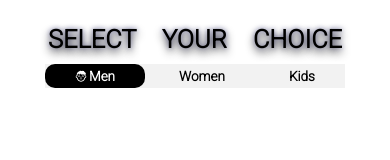
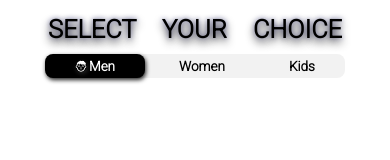
Before and after one commit to VishalChoudhary01/Marmeto_level_02, a plain HTML site: page index.html in a window 390 px wide. In both pictures the pointer is over the item "Men". Drawn offline with Linux system fonts and the light colour scheme; no server answers.

Commit message:
box -shadowi change in li button

```diff
--- a/style.css
+++ b/style.css
@@ -40,6 +40,7 @@ html {
   align-items: center;
   background: #F2F2F2;
   margin: 0 10px;
+  border-radius: 8px;
 }
 ul{
   display: flex;
@@ -67,9 +68,9 @@ li img{
 li:hover,li:hover img{
 background: #000;
 color: white;
-border-radius: 10px;
-backdrop-filter: drop;
+border-radius: 8px;
 cursor: pointer;
+box-shadow: 1px 2px  4px #222;
 visibility: visible;
 }
 
@@ -233,7 +234,7 @@ button:active{
   .container h1 {
     text-transform: uppercase;
     font-weight: 800;
-    margin-top: 25px;
+    margin-top: 15px;
     font-size: 3vh;
     word-spacing: 20px;
     margin-bottom: 10px;
```
